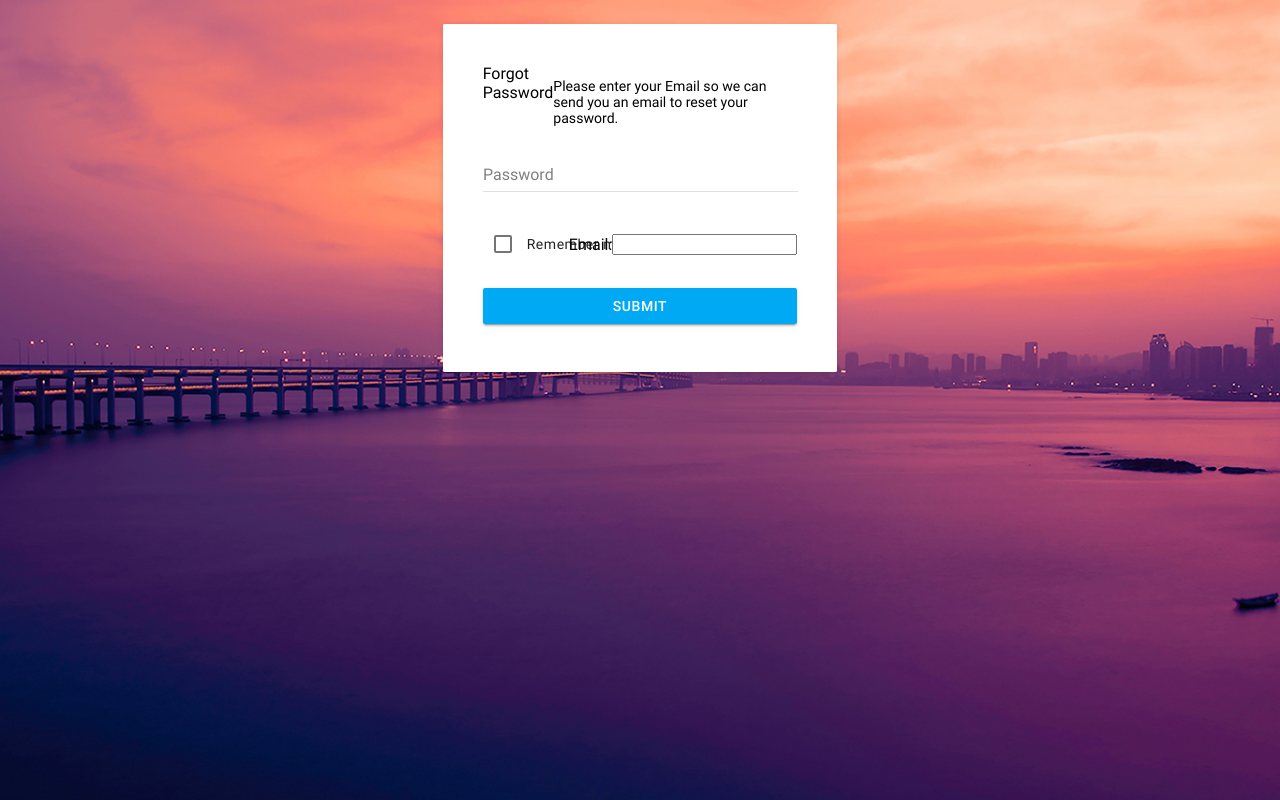
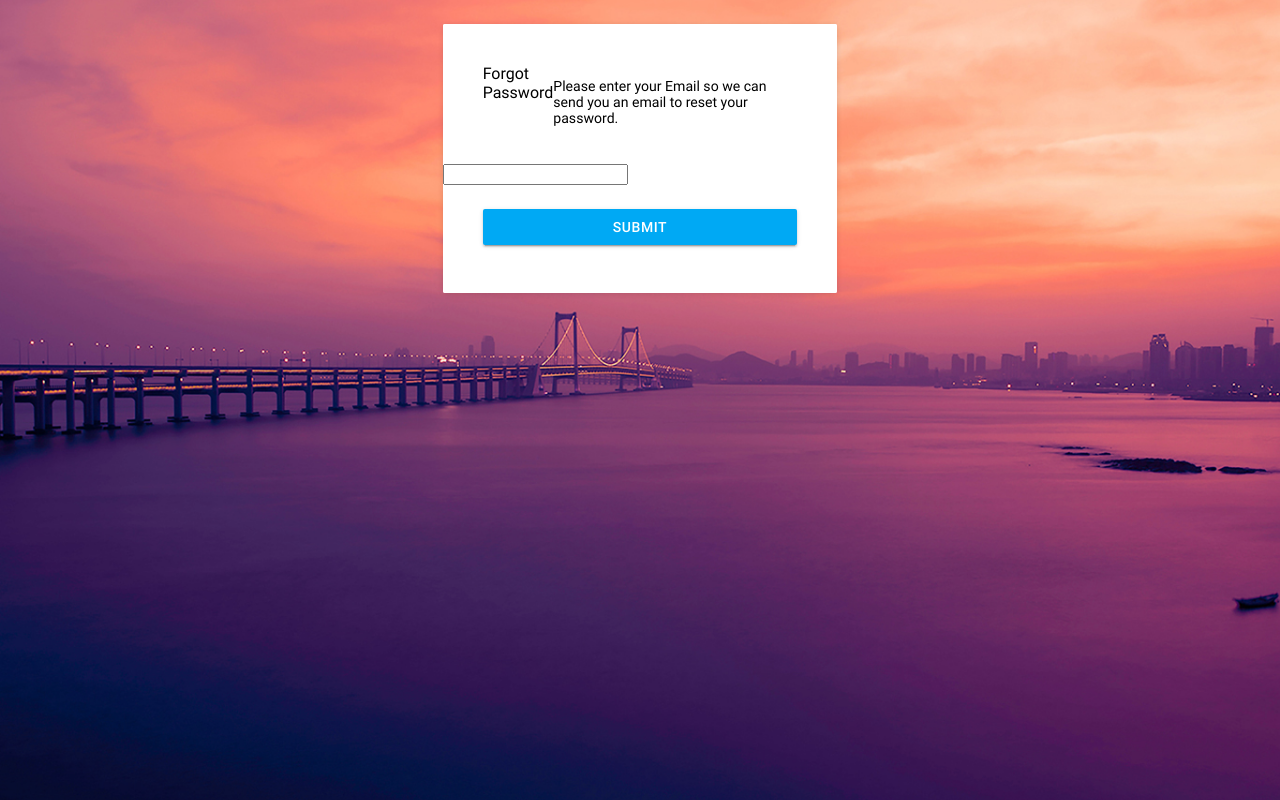
Before and after one commit to anwill/NFAS-ADMIN, a CodeIgniter app: page /database/index.php/auth/forgot_password in a window 1280 px wide. Run offline with CodeIgniter, Linux system fonts and the light colour scheme; some libraries are stand-ins or nearby versions.

Commit message:
forgot password

```diff
--- a/application/views/auth/forgot_password.php
+++ b/application/views/auth/forgot_password.php
@@ -35,27 +35,6 @@
                                         <div class="mdc-layout-grid__cell stretch-card mdc-layout-grid__cell--span-12">
                                             <?php echo lang('forgot_password_heading');?>
                                             <p><?php echo sprintf(lang('forgot_password_subheading'), $identity_label);?></p>
-                                        </div>
-                                        <div class="mdc-layout-grid__cell stretch-card mdc-layout-grid__cell--span-12">
-                                            <label class="mdc-text-field w-100">
-                                                <input type="password" name="password" value="" id="password" class="mdc-text-field__input">
-                                                <span class="mdc-text-field__label">Password</span>
-                                                <div class="mdc-text-field__bottom-line"></div>
-                                            </label>
-                                        </div>
-                                        <div class="mdc-layout-grid__cell stretch-card mdc-layout-grid__cell--span-6">
-                                            <div class="mdc-form-field">
-                                                <div class="mdc-checkbox">
-                                                    <input type="checkbox" name="remember" value="1"  id="remember" class="mdc-checkbox__native-control"/>
-                                                    <div class="mdc-checkbox__background">
-                                                        <svg class="mdc-checkbox__checkmark" viewBox="0 0 24 24">
-                                                            <path class="mdc-checkbox__checkmark__path" fill="none" stroke="white" d="M1.73,12.91 8.1,19.28 22.79,4.59"/>
-                                                        </svg>
-                                                        <div class="mdc-checkbox__mixedmark"></div>
-                                                    </div>
-                                                </div>
-                                                <label for="my-checkbox">Remember me</label>
-                                            </div>
                                         </div>
                                         <div class="mdc-layout-grid__cell stretch-card mdc-layout-grid__cell--span-6 d-flex align-item-center justify-content-end">
                                             <?php echo (($type=='email') ? sprintf(lang('forgot_password_email_label'), $identity_label) : sprintf(lang('forgot_password_identity_label'), $identity_label));?>
```
